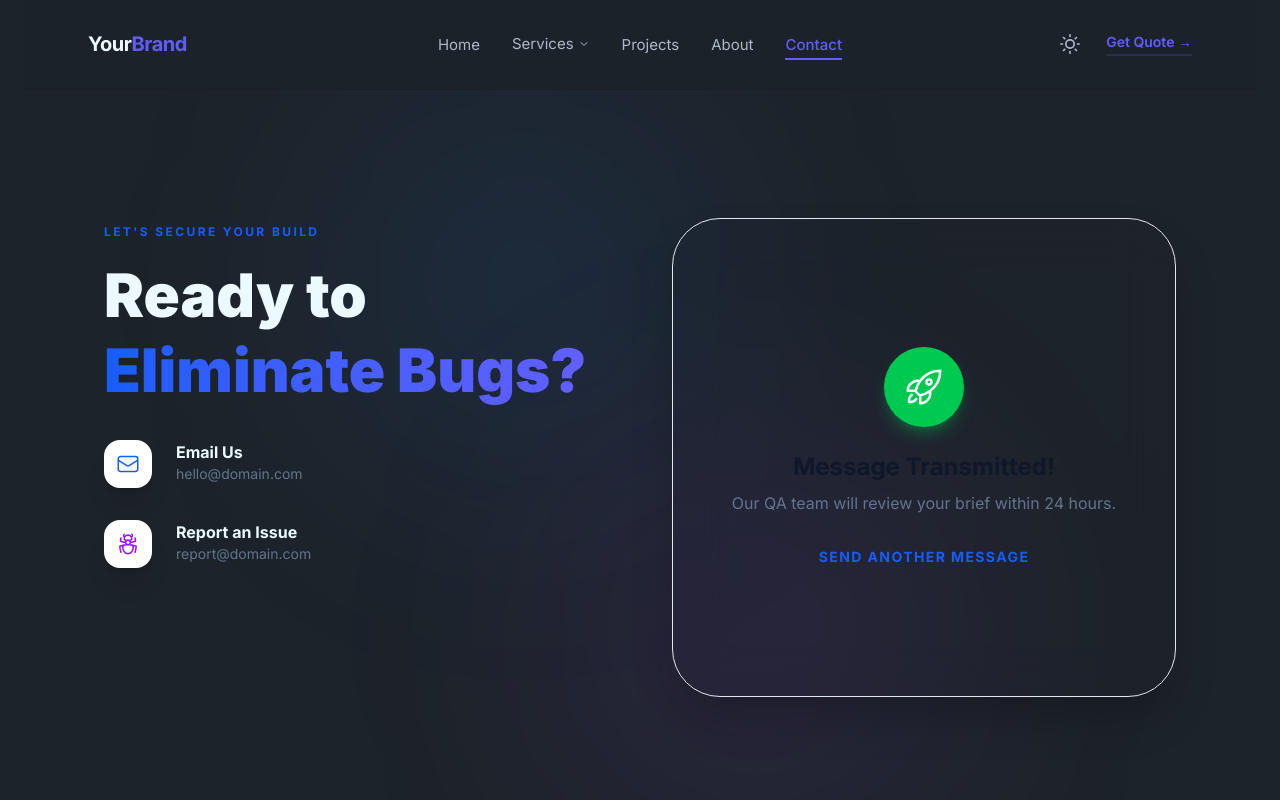
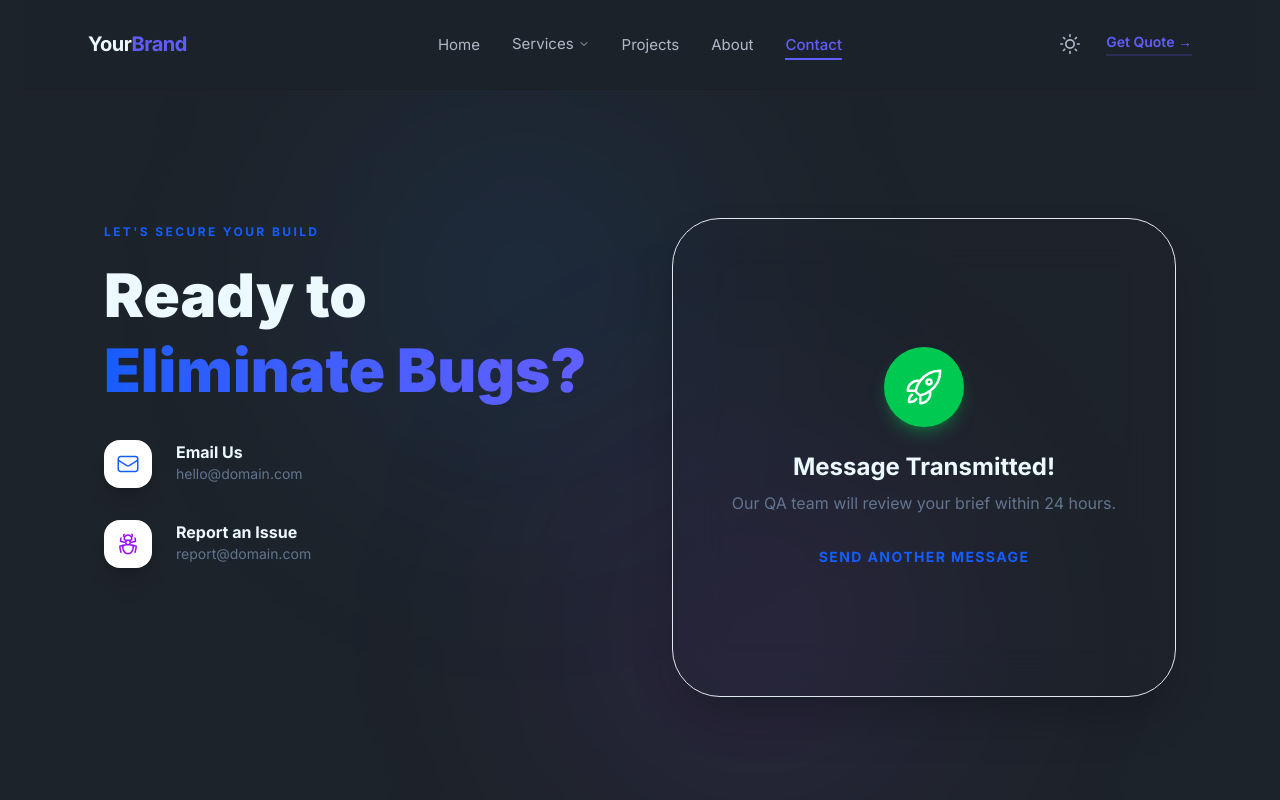
Before and after one commit to Raihan1018/it, a React (Vite) app: page /contact in a window 1280 px wide. Both pictures are taken after typing "Sample", "name@example.com", "Sample" into the empty fields and a click on the button "INITIATE SCAN". Shown: the top 800 px of the page. Built offline with nearby package versions, Linux system fonts and the light colour scheme.

Commit message:
fixed contact design

```diff
--- a/src/pages/Contact/Contact.jsx
+++ b/src/pages/Contact/Contact.jsx
@@ -86,7 +86,7 @@ const Contact = () => {
               <div className="w-20 h-20 bg-green-500 rounded-full flex items-center justify-center text-white mx-auto mb-6 shadow-lg shadow-green-500/30">
                 <HiOutlineRocketLaunch size={40} />
               </div>
-              <h3 className="text-2xl font-bold text-slate-900 dark:text-white">
+              <h3 className="text-2xl font-bold ">
                 Message Transmitted!
               </h3>
               <p className="text-slate-500 mt-2">
```
